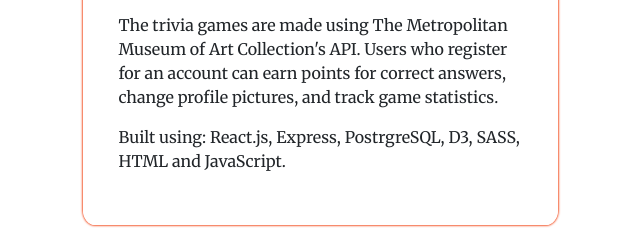
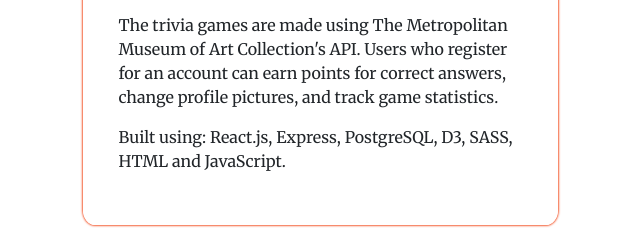
Before and after one commit to carterjpilling/portfolio, a Gatsby site: page / in a window 1280 px wide. Shown: the part 2532-2761 px from the top of the page, 320-960 px from the left. Built offline with nearby package versions, Linux system fonts and the light colour scheme; Gatsby itself is replaced by a stand-in of ours.

Commit message:
Fixed typo

```diff
--- a/src/pages/index.js
+++ b/src/pages/index.js
@@ -19,7 +19,7 @@
     desc: 'A trivia website that tests your knowledge about Art and Culture.',
     info: 'Know It All - Click above to visit.',
     info2: `The trivia games are made using The Metropolitan Museum of Art Collection's API. Users who register for an account can earn points for correct answers, change profile pictures, and track game statistics.`,
-    info3: 'Built using: React.js, Express, PostrgreSQL, D3, SASS, HTML and JavaScript.',
+    info3: 'Built using: React.js, Express, PostgreSQL, D3, SASS, HTML and JavaScript.',
     ref: 'https://knowitallgame.com/#/homepage'
   },
   {
```
